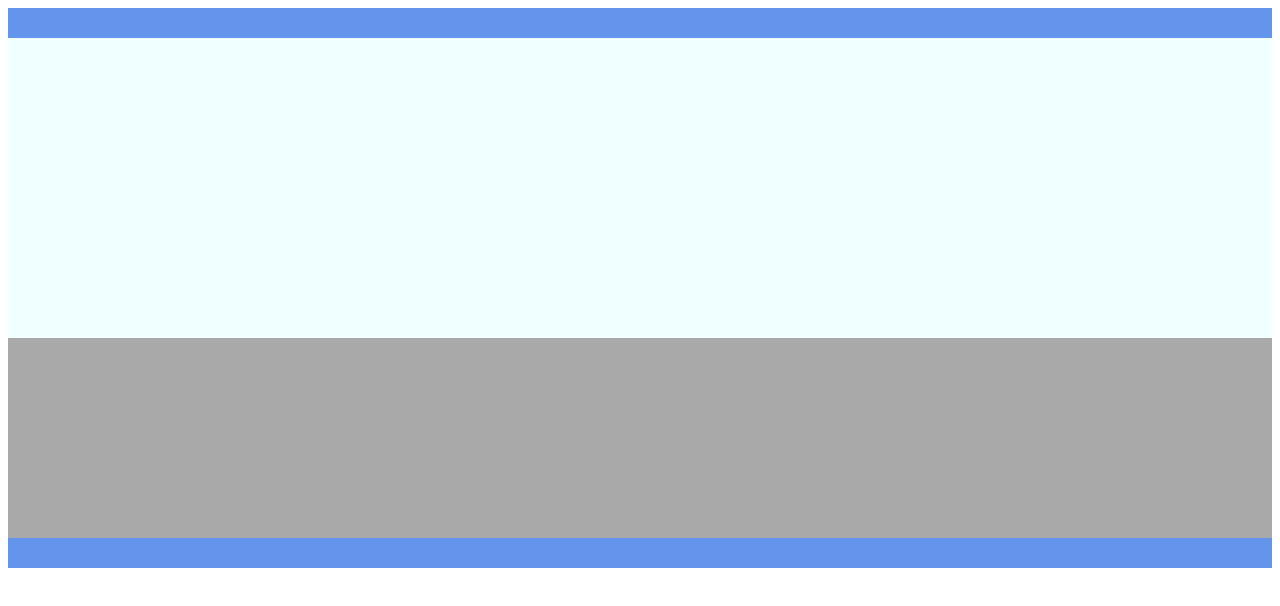
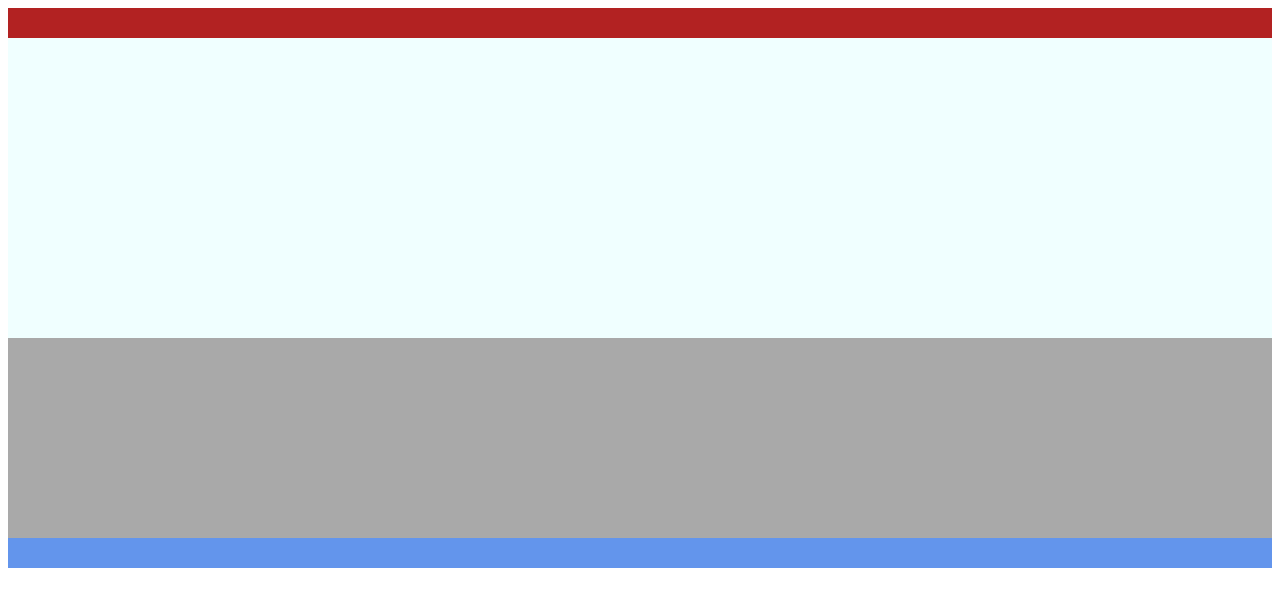
Before and after one commit to yu-miz/plactice, a plain HTML site: page index.html in a window 1280 px wide. Drawn offline with Linux system fonts and the light colour scheme.

Commit message:
ヘッダの色、赤くしました。

```diff
--- a/css/style.css
+++ b/css/style.css
@@ -1,6 +1,6 @@
 #header {
 	height: 30px;
-    background-color: cornflowerblue;
+    background-color: firebrick;
 }
 #main {
 	height: 300px;
```
